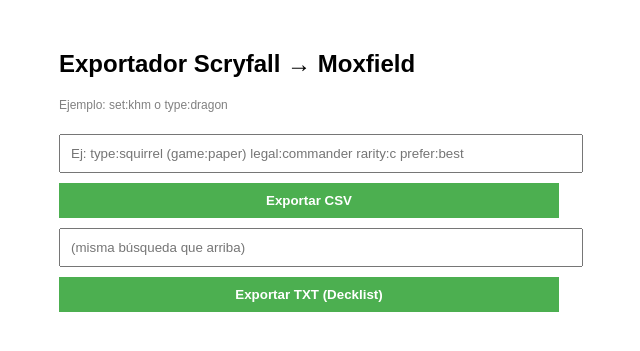
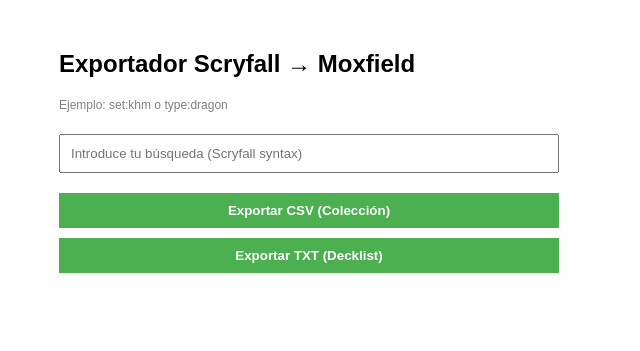
Before and after one commit to nairdayos-creator/Importador-scryfall-a-moxfield, a Flask app: page / in a window 1280 px wide. Shown: the top 351 px of the page, without its empty margins (331-971 px from the left). Run offline with Flask 3, Linux system fonts and the light colour scheme.

Commit message:
Refactor HTML form structure and styles

```diff
--- a/templates/index.html
+++ b/templates/index.html
@@ -9,13 +9,17 @@
             margin: 50px auto;
         }
 
-        input, button {
+        input {
             width: 100%;
             padding: 10px;
             margin-top: 10px;
+            box-sizing: border-box;
         }
 
         button {
+            width: 100%;
+            padding: 10px;
+            margin-top: 10px;
             background: #4CAF50;
             color: white;
             font-weight: bold;
@@ -29,11 +33,21 @@
 
         .error {
             color: red;
+            margin-top: 10px;
         }
 
         .hint {
             color: gray;
             font-size: 12px;
+        }
+
+        .container {
+            display: flex;
+            flex-direction: column;
+        }
+
+        .spacer {
+            height: 10px;
         }
     </style>
 </head>
@@ -46,23 +60,30 @@
 Ejemplo: set:khm o type:dragon
 </p>
 
-<!-- FORM PRINCIPAL (CSV) -->
-<form method="POST">
-    <input type="text" name="query" placeholder="Ej: type:squirrel (game:paper) legal:commander rarity:c prefer:best" required>
-
-    <button type="submit">Exportar CSV</button>
-</form>
-
-<!-- FORM SECUNDARIO (TXT) -->
-<form method="POST" action="/txt">
-    <input type="text" name="query" placeholder="(misma búsqueda que arriba)" required>
-    <button type="submit">Exportar TXT (Decklist)</button>
-</form>
-
-<!-- ERROR -->
 {% if error %}
 <p class="error">{{ error }}</p>
 {% endif %}
 
+<div class="container">
+
+    <!-- INPUT ÚNICO -->
+    <form method="POST">
+        <input type="text" name="query" placeholder="Introduce tu búsqueda (Scryfall syntax)" required>
+
+        <div class="spacer"></div>
+
+        <!-- BOTÓN CSV -->
+        <button type="submit" formaction="/">
+            Exportar CSV (Colección)
+        </button>
+
+        <!-- BOTÓN TXT -->
+        <button type="submit" formaction="/txt">
+            Exportar TXT (Decklist)
+        </button>
+    </form>
+
+</div>
+
 </body>
 </html>
```
